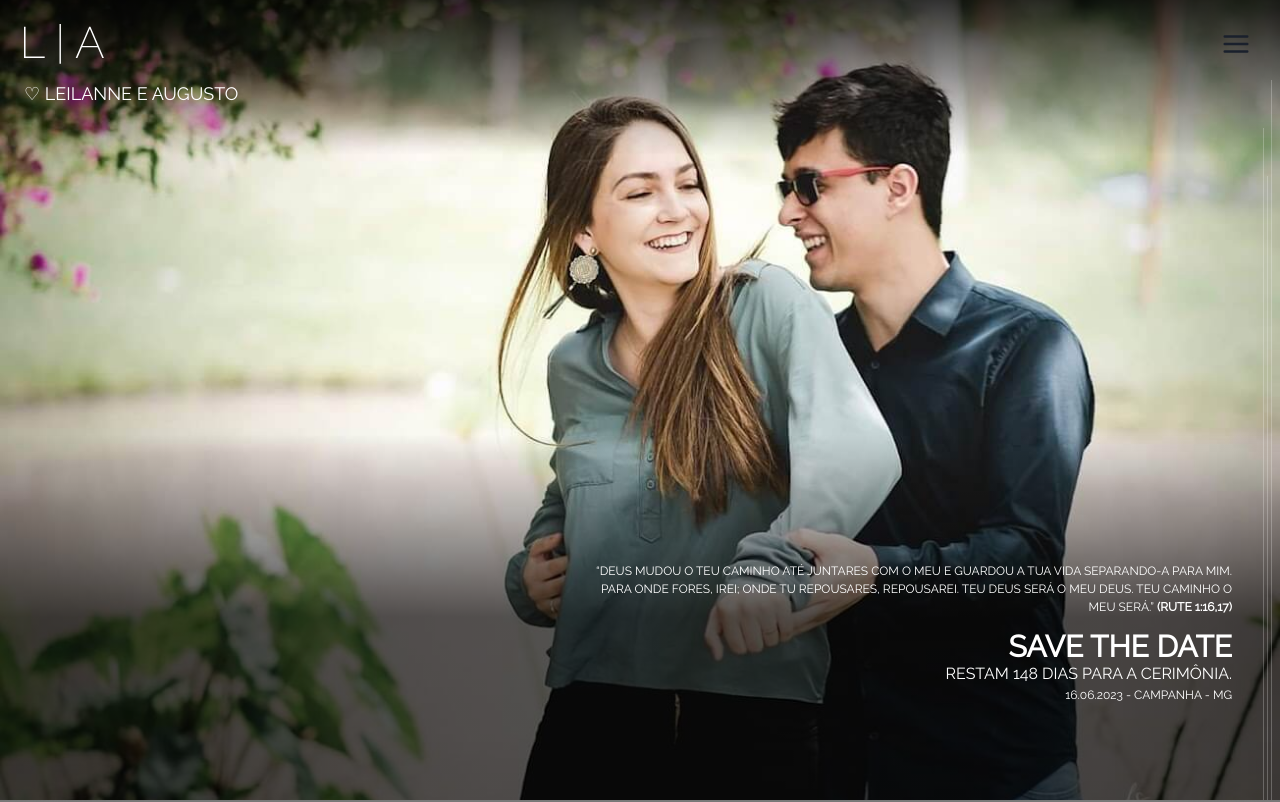
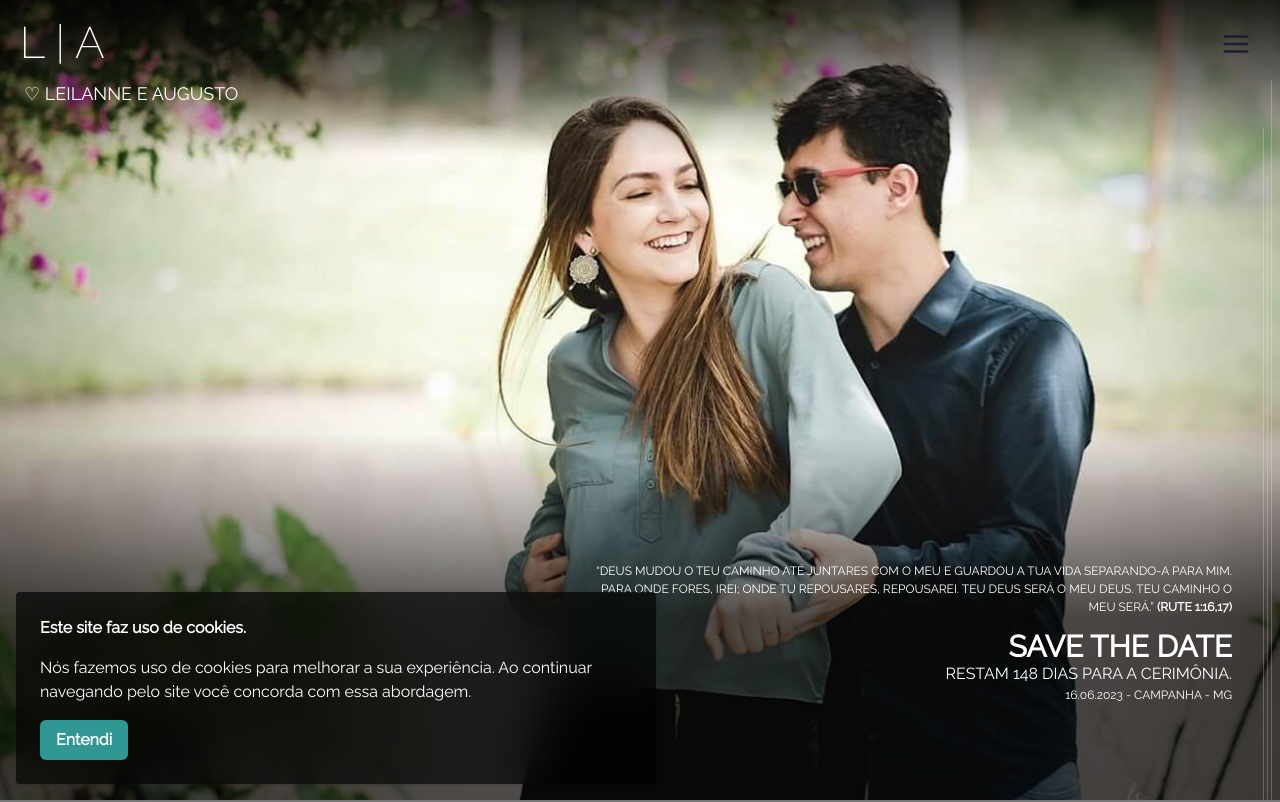
Before and after one commit to AugustoHTPereira/wedding-leguto-client, a React (Create React App) app: page / in a window 1280 px wide. Shown: the top 802 px of the page. Built offline with nearby package versions, Linux system fonts and the light colour scheme; no server answers; grey boxes are pictures that could not be loaded.

Commit message:
Cookie concent

```diff
--- /dev/null
+++ b/src/Components/CookieConcent/index.tsx
@@ -0,0 +1,46 @@
+import { Box, Button, Text } from '@chakra-ui/react';
+import { parseCookies, setCookie } from 'nookies';
+import React, { useEffect, useState } from 'react';
+
+const CookieConcent = () => {
+    const [isConcent, setIsConcent] = useState<boolean>(false);
+
+    useEffect(() => {
+        const { cookie_concent } = parseCookies();
+        setIsConcent(!!cookie_concent);
+    }, [])
+
+    const markAsConcent = () => {
+        setCookie(undefined, "cookie_concent", "true");
+        setIsConcent(true);
+    }
+
+    if (!!isConcent) return null;
+
+    return (
+        <>
+            <Box position='fixed' bottom='0' left='0' p='4'>
+                <Box p='6' w='full' color='white' maxW='container.sm' bg='blackAlpha.700' backdropFilter='blur(25px)' rounded='base' shadow='base'>
+                    <Box mb='4'>
+                        <Text fontWeight='semibold'>Este site faz uso de cookies.</Text>
+                    </Box>
+
+                    <Box mb='4'>
+                        <Text>
+                            Nós fazemos uso de cookies para melhorar a sua experiência.
+                            Ao continuar navegando pelo site você concorda com essa abordagem.
+                        </Text>
+                    </Box>
+
+                    <Box>
+                        <Button colorScheme='teal' onClick={markAsConcent}>
+                            Entendi
+                        </Button>
+                    </Box>
+                </Box>
+            </Box>
+        </>
+    )
+}
+
+export default CookieConcent;
--- a/src/index.tsx
+++ b/src/index.tsx
@@ -5,6 +5,7 @@ import { IdentityContextProvider } from './Contexts/IdentityContext';
 import Router from './Router';
 import { theme } from './Theme';
 import "@fontsource/raleway";
+import CookieConcent from './Components/CookieConcent';
 
 const root = ReactDOM.createRoot(
   document.getElementById('root') as HTMLElement
@@ -15,6 +16,8 @@ root.render(
     <IdentityContextProvider>
       <ChakraProvider theme={theme}>
         <Router />
+
+        <CookieConcent />
       </ChakraProvider>
     </IdentityContextProvider>
   </React.StrictMode>
```
